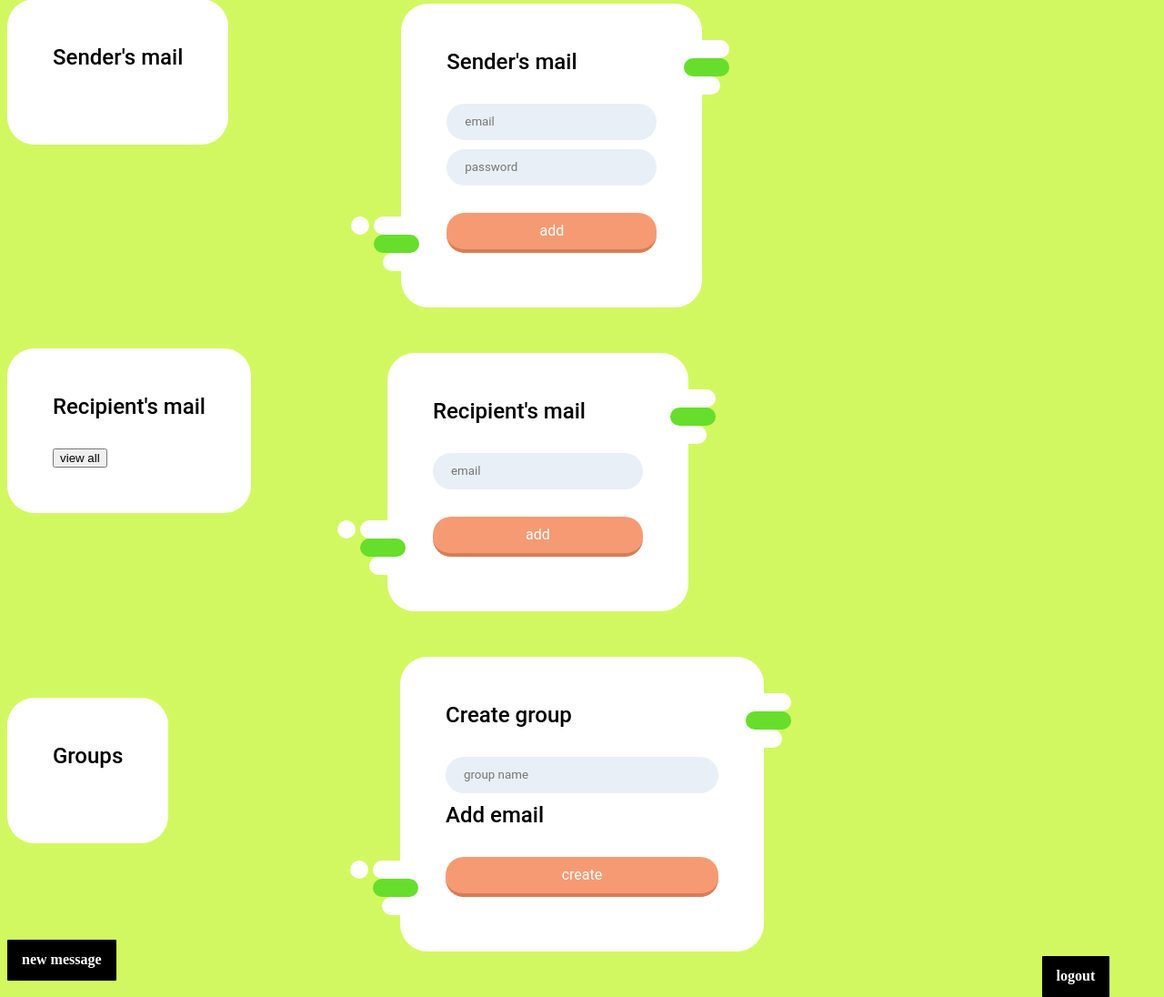
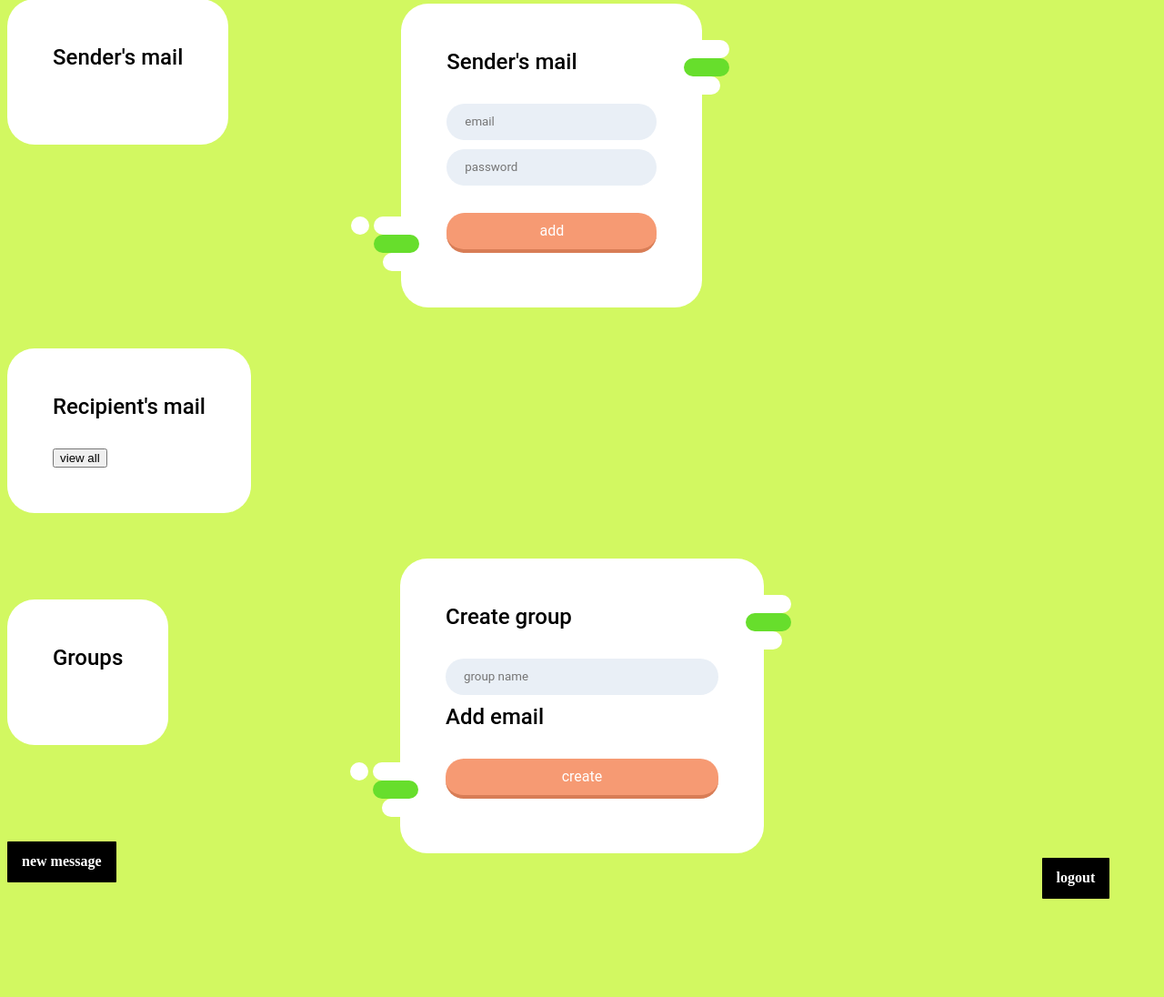
Before and after one commit to Mixnosha/YaSender, a Django app: page /account in a window 1280 px wide. Shown: the part 222-1318 px from the top of the page at 91% size. After the commit the page ends 1210 px from the top, so only its background shows below. Run offline with Django 4.2, Linux system fonts and the light colour scheme; the visitor is signed in with stand-in values (Sample User, id 1); data that the repository does not hold is empty.

Commit message:
add res email

```diff
--- a/send/logic.py
+++ b/send/logic.py
@@ -12,7 +12,7 @@ def add_rec_email(request):
     email = request.POST.get('email')
     user = User.objects.get(username=request.POST.get('user'))
     RecipientEmail.objects.create(email=email, user=user)
-    return redirect('account')
+    return redirect(reverse('recipient_all_view', kwargs={'username': request.user.username}))
 
 
 def add_send_email(request):
--- /dev/null
+++ b/send/static/recipient/css/recipient_all_view.css
@@ -0,0 +1,3 @@
+.product_right{
+    display: none;
+}
--- a/send/templates/send/account.html
+++ b/send/templates/send/account.html
@@ -57,23 +57,7 @@
             </div>
         </div>
     </div>
-    <div class="product_right">
-        <form class="decor" method="post" action="{% url 'add_rec_email' %}">
-            {% csrf_token %}
-            <div class="form-left-decoration"></div>
-            <div class="form-right-decoration"></div>
-            <div class="circle"></div>
-            <div class="form-inner">
-                <h4>Recipient's mail</h4>
-                <input type="email" placeholder="email" name="email" maxlength="254" required id="id_email">
-                <select class='form_add_rec_email' name="user" required id="id_user">
-                <option value="{{ request.user }}" selected>{{ request.user }}</option>
-                </select>
-                <input type="submit" value="add">
-            </div>
-        </form>
 
-    </div>
 </div>
 <div class="clear"></div>
 
```
Also changed, not shown: send/templates/recipient/recipient_all_view.html (+33 -0 lines).
